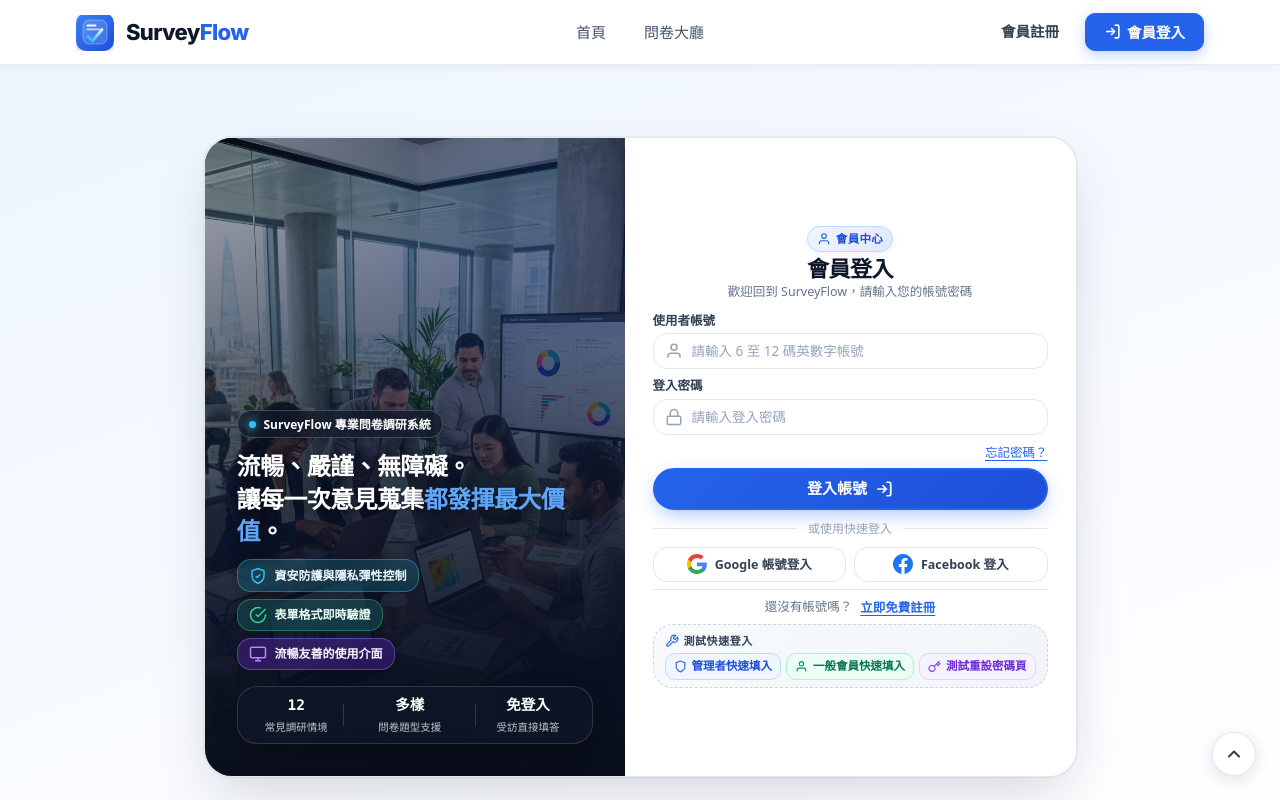
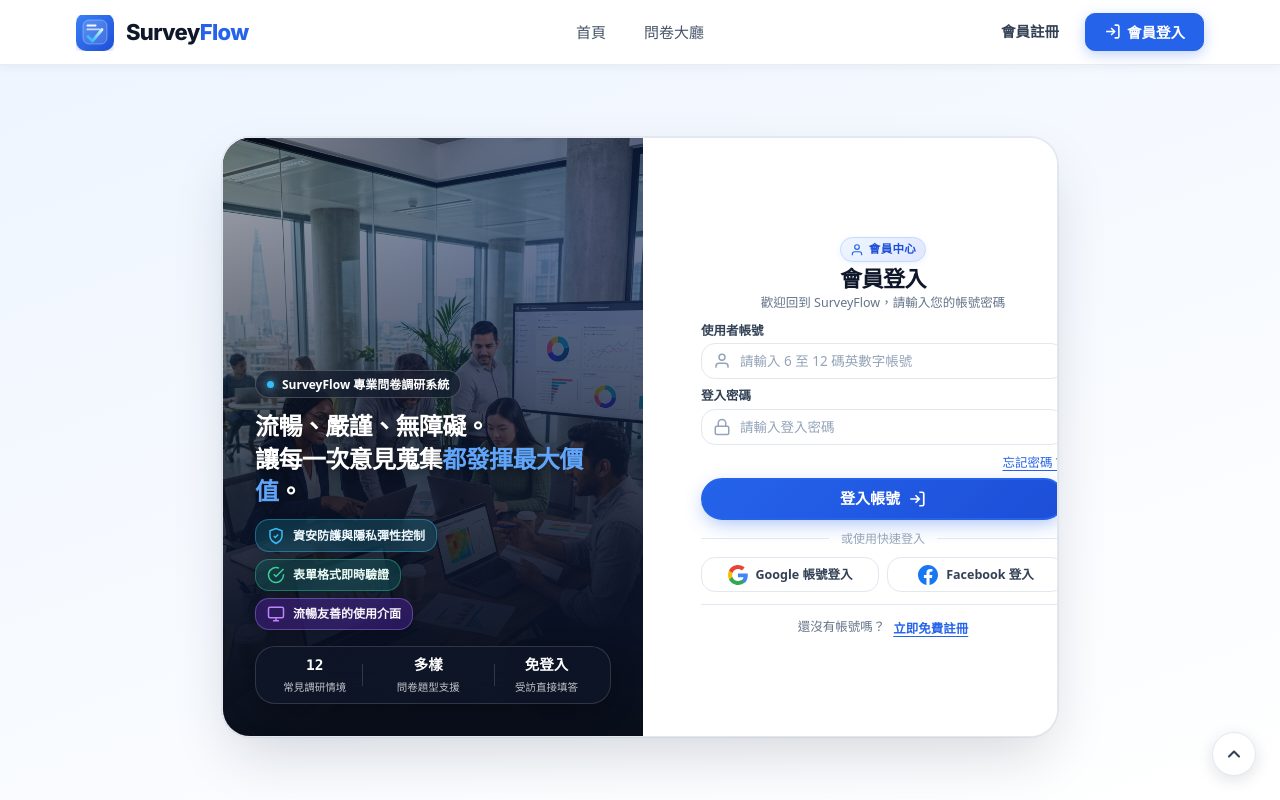
Before and after one commit to EricXJason/survey-flow, an Angular app in the folder frontend/: page /log-in in a window 1280 px wide. Shown: the top 800 px of the page. Built offline with nearby package versions, Linux system fonts and the light colour scheme.

Commit message:
fix: 消除問卷前言重複紅字、固定登入版面寬度防撐開、移除測試快速登入與大廳分類改為下拉式選單

```diff
--- a/frontend/src/app/components/main/lobby/lobby.component.html
+++ b/frontend/src/app/components/main/lobby/lobby.component.html
@@ -70,6 +70,28 @@
         </div>
       </div>
 
+      <!-- 分類下拉式選單 -->
+      <div class="lobby-category-dropdown-container">
+        <svg class="dropdown-filter-icon" viewBox="0 0 24 24" fill="none" stroke="currentColor" stroke-width="2" aria-hidden="true">
+          <polygon points="22 3 2 3 10 12.46 10 19 14 21 14 12.46 22 3"/>
+        </svg>
+        <select
+          id="lobbyCategorySelect"
+          class="lobby-category-select"
+          aria-label="問卷主題分類篩選"
+          [value]="selectedCategory()"
+          (change)="onCategorySelectChange($event)"
+        >
+          <option value="all">全部分類 ({{ surveyList().length }})</option>
+          @for (cat of categories(); track cat) {
+            <option [value]="cat">{{ cat }} ({{ getCategoryCount(cat) }})</option>
+          }
+        </select>
+        <svg class="dropdown-chevron-icon" viewBox="0 0 24 24" fill="none" stroke="currentColor" stroke-width="2" aria-hidden="true">
+          <polyline points="6 9 12 15 18 9"/>
+        </svg>
+      </div>
+
       <!-- 篩選結果筆數統計 -->
       <div class="search-results-summary">
         <span class="results-badge">
@@ -77,35 +99,6 @@
         </span>
       </div>
 
-    </div>
-
-    <!-- 分類標籤滑動列 -->
-    <div class="category-pills-row" role="tablist" aria-label="問卷主題分類篩選">
-      <button
-        type="button"
-        class="cat-pill"
-        [class.active]="selectedCategory() === 'all'"
-        (click)="setCategory('all')"
-        role="tab"
-        [attr.aria-selected]="selectedCategory() === 'all'"
-      >
-        <span>全部問卷</span>
-        <span class="cat-count">({{ surveyList().length }})</span>
-      </button>
-      @for (cat of categories(); track cat) {
-        <button
-          type="button"
-          class="cat-pill"
-          [attr.data-cat]="cat"
-          [class.active]="selectedCategory() === cat"
-          (click)="setCategory(cat)"
-          role="tab"
-          [attr.aria-selected]="selectedCategory() === cat"
-        >
-          <span>{{ cat }}</span>
-          <span class="cat-count">({{ getCategoryCount(cat) }})</span>
-        </button>
-      }
     </div>
   </div>
 </section>
--- a/frontend/src/app/components/main/lobby/lobby.component.scss
+++ b/frontend/src/app/components/main/lobby/lobby.component.scss
@@ -152,10 +152,9 @@
 .controls-wrapper {
   display: flex;
   align-items: center;
-  justify-content: space-between;
   gap: var(--sp-4);
   flex-wrap: wrap;
-  margin-bottom: var(--sp-5);
+  margin-bottom: 0;
 
   @media (max-width: 760px) {
     flex-direction: column;
@@ -266,12 +265,78 @@
   }
 }
 
-/* 分類滑動膠囊標籤 */
-.category-pills-row {
+/* 分類下拉式選單 */
+.lobby-category-dropdown-container {
+  position: relative;
   display: flex;
   align-items: center;
-  gap: var(--sp-2);
-  flex-wrap: wrap;
+  min-width: 24rem;
+
+  .dropdown-filter-icon {
+    position: absolute;
+    left: 1.4rem;
+    width: 1.8rem;
+    height: 1.8rem;
+    color: var(--c-brand-600);
+    pointer-events: none;
+    z-index: 1;
+  }
+
+  .dropdown-chevron-icon {
+    position: absolute;
+    right: 1.4rem;
+    width: 1.6rem;
+    height: 1.6rem;
+    color: var(--c-neutral-400);
+    pointer-events: none;
+    z-index: 1;
+    transition: transform 0.2s ease;
+  }
+
+  &:focus-within .dropdown-chevron-icon {
+    color: var(--c-brand-600);
+    transform: rotate(180deg);
+  }
+
+  @media (max-width: 760px) {
+    min-width: 100%;
+    width: 100%;
+  }
+}
+
+.lobby-category-select {
+  width: 100%;
+  padding: 1.2rem 4rem 1.2rem 4rem;
+  font-family: inherit;
+  font-size: 1.45rem;
+  font-weight: 600;
+  color: var(--c-neutral-800);
+  background: var(--c-neutral-50);
+  border: 1.5px solid var(--c-border);
+  border-radius: var(--r-full);
+  appearance: none;
+  cursor: pointer;
+  transition: all 0.2s ease;
+
+  &:hover {
+    border-color: var(--c-brand-300);
+    background: #ffffff;
+  }
+
+  &:focus {
+    border-color: var(--c-brand-600);
+    background: #ffffff;
+    box-shadow: 0 0 0 3px rgba(37, 99, 235, 0.12);
+    outline: none;
+  }
+
+  option {
+    font-size: 1.45rem;
+    font-weight: 500;
+    color: var(--c-neutral-800);
+    background: #ffffff;
+    padding: 0.8rem 1rem;
+  }
 }
 
 .cat-pill {
--- a/frontend/src/app/components/main/lobby/lobby.component.ts
+++ b/frontend/src/app/components/main/lobby/lobby.component.ts
@@ -222,6 +222,17 @@
     this.selectedCategory.set(category);
   }
 
+  /**
+   * 處理下拉式選單之分類變更事件
+   * @param event 原生 Select 變更事件
+   */
+  public onCategorySelectChange(event: Event): void {
+    const target = event.target as HTMLSelectElement;
+    if (target) {
+      this.setCategory(target.value);
+    }
+  }
+
   public onSelectSurvey(surveyId: string): void {
     this._surveyGetter.getSurveyById(surveyId).subscribe((fullSurvey) => {
       if (!fullSurvey) {
--- a/frontend/src/app/components/main/log-in/log-in.component.html
+++ b/frontend/src/app/components/main/log-in/log-in.component.html
@@ -189,37 +189,6 @@
               立即免費註冊
             </button>
           </div>
-
-          <!-- 開發測試快速填入面板 -->
-          <div class="test-panel">
-            <div class="test-panel-header">
-              <svg viewBox="0 0 24 24" fill="none" stroke="currentColor" stroke-width="2" width="14" height="14" aria-hidden="true">
-                <path d="M14.7 6.3a1 1 0 0 0 0 1.4l1.6 1.6a1 1 0 0 0 1.4 0l3.77-3.77a6 6 0 0 1-7.94 7.94l-6.91 6.91a2.12 2.12 0 0 1-3-3l6.91-6.91a6 6 0 0 1 7.94-7.94l-3.76 3.76z"/>
-              </svg>
-              <span class="test-panel-title">測試快速登入</span>
-            </div>
-            <div class="test-btns">
-              <button type="button" class="btn btn-sm test-btn test-btn-admin" (click)="quickLoginAsAdmin()">
-                <svg viewBox="0 0 24 24" fill="none" stroke="currentColor" stroke-width="2" width="13" height="13">
-                  <path d="M12 22s8-4 8-10V5l-8-3-8 3v7c0 6 8 10 8 10z"/>
-                </svg>
-                <span>管理者快速填入</span>
-              </button>
-              <button type="button" class="btn btn-sm test-btn test-btn-member" (click)="quickLoginAsMember()">
-                <svg viewBox="0 0 24 24" fill="none" stroke="currentColor" stroke-width="2" width="13" height="13">
-                  <path d="M20 21v-2a4 4 0 0 0-4-4H8a4 4 0 0 0-4 4v2"/>
-                  <circle cx="12" cy="7" r="4"/>
-                </svg>
-                <span>一般會員快速填入</span>
-              </button>
-              <button type="button" class="btn btn-sm test-btn test-btn-reset" (click)="goToResetPasswordPage()">
-                <svg viewBox="0 0 24 24" fill="none" stroke="currentColor" stroke-width="2" width="13" height="13">
-                  <path d="M21 2l-2 2m-7.61 7.61a5.5 5.5 0 1 1-7.778 7.778 5.5 5.5 0 0 1 7.777-7.777zm0 0L15.5 7.5m0 0l3 3L22 7l-3-3m-3.5 3.5L19 4"/>
-                </svg>
-                <span>測試重設密碼頁</span>
-              </button>
-            </div>
-          </div>
         </form>
       </div>
     </section>
--- a/frontend/src/app/components/main/log-in/log-in.component.scss
+++ b/frontend/src/app/components/main/log-in/log-in.component.scss
@@ -10,25 +10,29 @@
 
 .page-auth {
   width: 100%;
-  max-width: 104rem;
+  max-width: 90rem;
   margin-inline: auto;
 }
 
 .auth-split-layout {
   display: grid;
-  grid-template-columns: 42rem 1fr;
+  grid-template-columns: 42rem 48rem;
+  width: 90rem;
+  max-width: 100%;
+  margin-inline: auto;
   background: #ffffff;
   border-radius: var(--r-2xl);
   overflow: hidden;
   box-shadow: 0 24px 60px -12px rgba(15, 23, 42, 0.18), 0 0 0 1px rgba(15, 23, 42, 0.05);
   border: 1px solid var(--c-border);
-  height: 64rem;
+  height: 60rem;
   max-height: calc(100vh - var(--header-h) - 2.8rem);
-  min-height: 56rem;
+  min-height: 52rem;
 
   @media (max-width: 960px) {
     grid-template-columns: 1fr;
-    max-width: 52rem;
+    width: 100%;
+    max-width: 48rem;
     height: auto;
     max-height: none;
     min-height: auto;
@@ -233,6 +237,9 @@
 .auth-form-side {
   height: 100%;
   min-height: 0;
+  width: 100%;
+  min-width: 0;
+  max-width: 48rem;
   display: flex;
   align-items: center;
   justify-content: center;
@@ -254,9 +261,11 @@
 /* ── 認證資訊卡片 ── */
 .auth-card {
   width: 100%;
+  max-width: 42rem;
   background: #ffffff;
-  padding: 1.6rem 2.8rem;
+  padding: 2rem 2.8rem;
   box-sizing: border-box;
+  margin-inline: auto;
 
   @media (max-width: 640px) {
     padding: var(--sp-6) var(--sp-4);
@@ -364,8 +373,13 @@
   font-size: 1.15rem;
   color: var(--c-error);
   font-weight: 500;
-  line-height: 1.25;
-  margin-top: 0.15rem;
+  line-height: 1.4;
+  margin-top: 0.25rem;
+  word-break: break-word;
+  overflow-wrap: break-word;
+  white-space: normal;
+  max-width: 100%;
+  display: block;
 }
 
 .auth-aux-links {
@@ -492,97 +506,7 @@
   align-items: center;
   justify-content: center;
   gap: var(--sp-2);
-  padding-top: 0.7rem;
+  padding-top: 1.2rem;
   border-top: 1px solid var(--c-border);
-  margin-top: 0.7rem;
+  margin-top: 1.2rem;
 }
-
-/* ── 開發測試快速填入面板 ── */
-.test-panel {
-  margin-top: 0.7rem;
-  padding: 0.7rem 1.1rem;
-  background: linear-gradient(135deg, #f8fafc 0%, #f1f5f9 100%);
-  border: 1.5px dashed #cbd5e1;
-  border-radius: var(--r-xl);
-}
-
-.test-panel-header {
-  display: flex;
-  align-items: center;
-  gap: 0.5rem;
-  color: var(--c-neutral-600);
-  margin-bottom: 0.4rem;
-
-  svg {
-    color: var(--c-brand-600);
-  }
-}
-
-.test-panel-title {
-  font-size: 1.1rem;
-  font-weight: 700;
-  text-transform: uppercase;
-  letter-spacing: 0.05em;
-  color: var(--c-neutral-700);
-}
-
-.test-btns {
-  display: flex;
-  flex-wrap: wrap;
-  gap: 0.5rem;
-}
-
-.test-btn {
-  display: inline-flex;
-  align-items: center;
-  gap: 0.5rem;
-  padding: 0.4rem 0.8rem;
-  border-radius: var(--r-md);
-  font-size: 1.15rem;
-  font-weight: 600;
-  border: 1px solid var(--c-border);
-  background: #ffffff;
-  cursor: pointer;
-  transition: all 0.15s ease;
-
-  &:hover {
-    transform: translateY(-1px);
-    box-shadow: 0 3px 8px rgba(15, 23, 42, 0.06);
-  }
-
-  &.test-btn-admin {
-    color: #1d4ed8;
-    background: #eff6ff;
-    border-color: #bfdbfe;
-    svg { color: #2563eb; }
-
-    &:hover {
-      background: #dbeafe;
-      border-color: #93c5fd;
-    }
-  }
-
-  &.test-btn-member {
-    color: #047857;
-    background: #ecfdf5;
-    border-color: #a7f3d0;
-    svg { color: #059669; }
-
-    &:hover {
-      background: #d1fae5;
-      border-color: #6ee7b7;
-    }
-  }
-
-  &.test-btn-reset {
-    color: #6d28d9;
-    background: #f5f3ff;
-    border-color: #ddd6fe;
-    svg { color: #7c3aed; }
-
-    &:hover {
-      background: #ede9fe;
-      border-color: #c4b5fd;
-    }
-  }
-}
--- a/frontend/src/app/components/main/log-in/log-in.component.ts
+++ b/frontend/src/app/components/main/log-in/log-in.component.ts
@@ -102,32 +102,6 @@
   }
 
   /**
-   * 測試專用：管理員帳號快速填入並登入
-   * 快速填入測試管理員憑證並立即執行登入。
-   */
-  protected quickLoginAsAdmin(): void {
-    const payload: AccountLogInPayload = {
-      username: 'admin',
-      password: 'Admin123!',
-    };
-    this.formBuilderGroup.patchValue(payload);
-    this._userEmitter.emitLogin(payload);
-  }
-
-  /**
-   * 測試專用：一般會員帳號快速填入並登入
-   * 快速填入測試一般會員憑證並立即執行登入。
-   */
-  protected quickLoginAsMember(): void {
-    const payload: AccountLogInPayload = {
-      username: 'testuser',
-      password: 'User1234!',
-    };
-    this.formBuilderGroup.patchValue(payload);
-    this._userEmitter.emitLogin(payload);
-  }
-
-  /**
    * 導向忘記密碼頁面 (/forget-password)
    */
   protected goToForgetPasswordPage(): void {
@@ -140,11 +114,4 @@
   protected goToRegisterAccountPage(): void {
     this._router.navigateByUrl('/register');
   }
-
-  /**
-   * 導向重設密碼頁面 (/reset-password)
-   */
-  protected goToResetPasswordPage(): void {
-    this._router.navigateByUrl('/reset-password');
-  }
 }
--- a/frontend/src/app/components/main/survey-design/survey-design.component.html
+++ b/frontend/src/app/components/main/survey-design/survey-design.component.html
@@ -135,13 +135,7 @@
                   ></textarea>
                   @if (
                     formBuilderGroup.get("description")?.invalid &&
-                    formBuilderGroup.get("description")?.touched
-                  ) {
-                    <span class="field-error">問卷說明內容不可為空</span>
-                  }
-                  @if (
-                    !formBuilderGroup.get("description")?.value &&
-                    formBuilderGroup.get("hasDescription")?.touched
+                    (formBuilderGroup.get("description")?.touched || formBuilderGroup.get("hasDescription")?.touched)
                   ) {
                     <span class="field-error">問卷說明內容不可為空</span>
                   }
```
Also changed, not shown: 2 other files (tests, documents, lock files or other folders).
